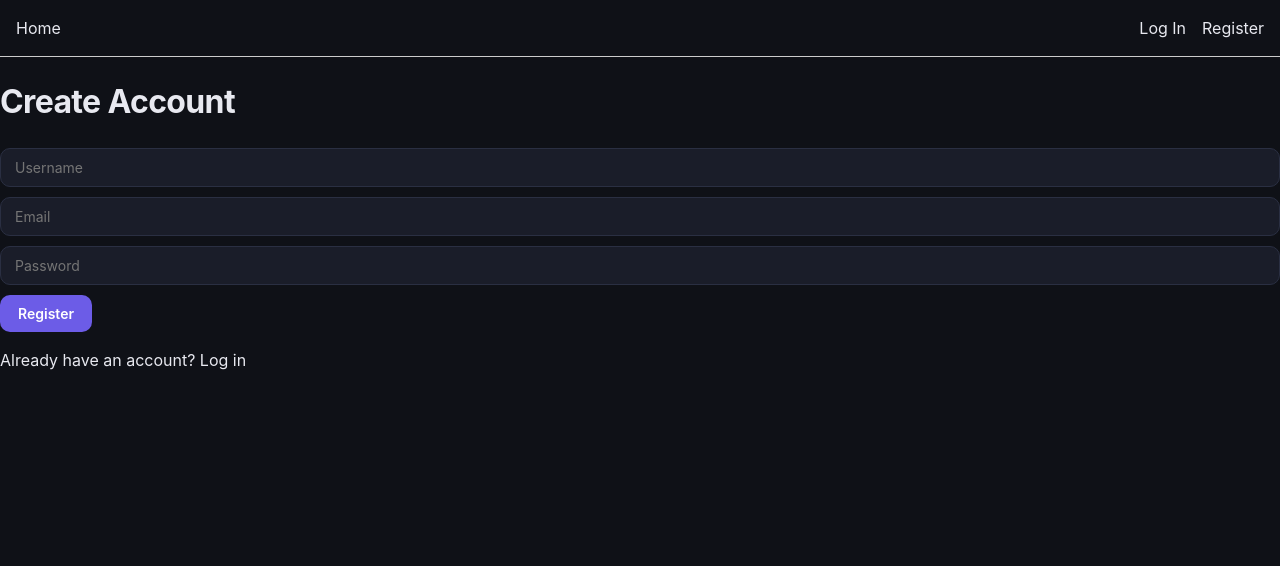
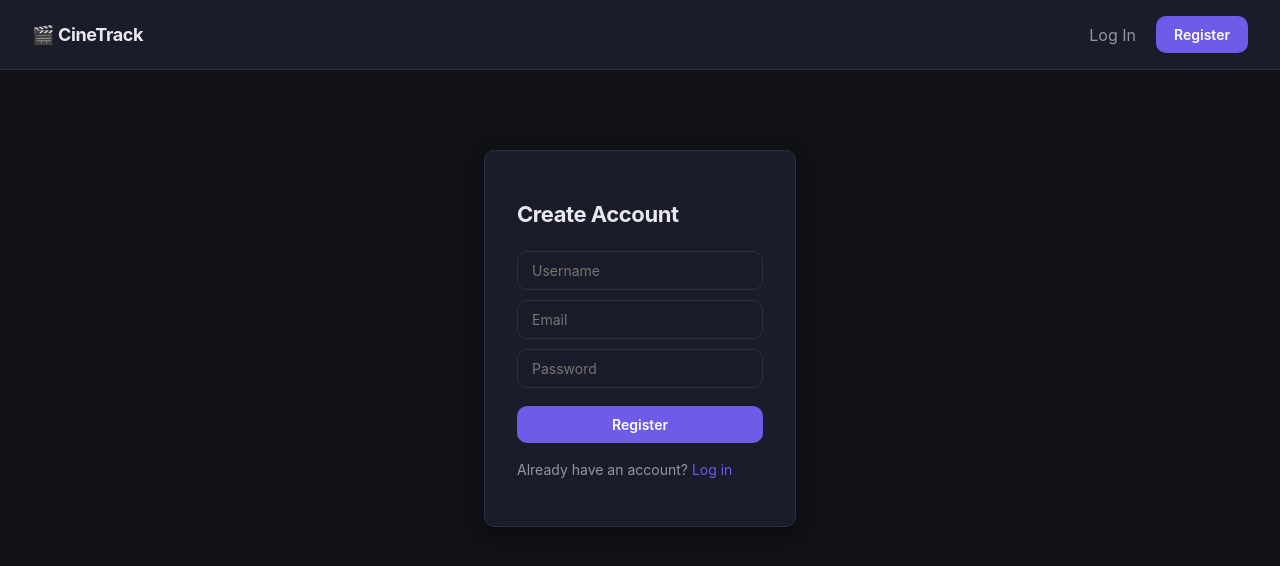
Before and after one commit to veenz-z/cinetrack, a React app in the folder frontend/: page /register in a window 1280 px wide. Shown: the top 566 px of the page. Built offline with nearby package versions, Linux system fonts and the light colour scheme; no server answers; the HTML template or start-up script is replaced by a standard one.

Commit message:
more styling

```diff
--- a/frontend/src/components/NavBar.jsx
+++ b/frontend/src/components/NavBar.jsx
@@ -11,18 +11,40 @@ function NavBar() {
     }
 
     return (
-        <nav style={{ display: 'flex', gap: '16px', padding: '16px', borderBottom: '1px solid #ccc' }}>
-            <Link to="/">Home</Link>
+        <nav
+            style={{
+                display: 'flex',
+                alignItems: 'center',
+                gap: '20px',
+                padding: '16px 32px',
+                background: 'var(--color-surface)',
+                borderBottom: '1px solid var(--color-border)',
+            }}
+        >
+            <Link to="/" style={{ fontWeight: 700, fontSize: '18px', letterSpacing: '-0.02em' }}>
+                🎬 CineTrack
+            </Link>
+
             {user ? (
                 <>
-                    <Link to="/watchlist">My Watchlist</Link>
-                    <span style={{ marginLeft: 'auto' }}>Hi, {user.username}</span>
-                    <button onClick={handleLogout}>Log Out</button>
+                    <Link to="/watchlist" style={{ color: 'var(--color-text-muted)' }}>
+                        My Watchlist
+                    </Link>
+                    <span style={{ marginLeft: 'auto', color: 'var(--color-text-muted)', fontSize: '14px' }}>
+            Hi, {user.username}
+          </span>
+                    <button onClick={handleLogout} style={{ background: 'transparent', border: '1px solid var(--color-border)' }}>
+                        Log Out
+                    </button>
                 </>
             ) : (
                 <>
-                    <Link to="/login" style={{ marginLeft: 'auto' }}>Log In</Link>
-                    <Link to="/register">Register</Link>
+                    <Link to="/login" style={{ marginLeft: 'auto', color: 'var(--color-text-muted)' }}>
+                        Log In
+                    </Link>
+                    <Link to="/register">
+                        <button>Register</button>
+                    </Link>
                 </>
             )}
         </nav>
--- a/frontend/src/pages/Home.jsx
+++ b/frontend/src/pages/Home.jsx
@@ -45,51 +45,42 @@ function Home() { // start of the component
         }
     }
 
-    return ( // web page look
-        <div>
-            <h1>CineTrack</h1>
-            <form onSubmit={handleSearch}>
+    return ( // web page
+        <div style={{ maxWidth: '1100px', margin: '0 auto', padding: '40px 24px' }}>
+            <h1 style={{ fontSize: '32px', marginBottom: '24px' }}>Find your next watch</h1>
+
+            <form
+                onSubmit={handleSearch}
+                style={{ display: 'flex', gap: '10px', maxWidth: '480px', marginBottom: '24px' }}
+            >
                 <input
                     type="text"
                     placeholder="Search movies or shows..."
                     value={query}
                     onChange={(e) => setQuery(e.target.value)}
+                    style={{ marginBottom: 0 }}
                 />
-                <button type="submit">{isSearching ? 'Searching...' : 'Search'}</button>
+                <button type="submit" disabled={isSearching}>
+                    {isSearching ? 'Searching...' : 'Search'}
+                </button>
             </form>
 
-            {message && <p>{message}</p>}
+            {message && (
+                <p style={{ color: 'var(--color-text-muted)', marginBottom: '20px' }}>{message}</p>
+            )}
 
-            <div style={{ display: 'flex', flexWrap: 'wrap', gap: '16px' }}>
+            <div style={{ display: 'flex', flexWrap: 'wrap', gap: '20px' }}>
                 {results.map((item) => (
-                    // <div key={item.tmdb_id} style={{ width: '150px' }}>
-                    //     <Link to={`/title/${item.media_type}/${item.tmdb_id}`}>
-                    //         {item.poster_path ? (
-                    //             <img
-                    //                 src={`https://image.tmdb.org/t/p/w200${item.poster_path}`}
-                    //                 alt={item.title}
-                    //                 style={{ width: '100%' }}
-                    //             />
-                    //         ) : (
-                    //             <div style={{ height: '200px', background: '#ccc' }}>No image</div>
-                    //         )}
-                    //         <p>{item.title}</p>
-                    //     </Link>
-                    //     <button onClick={() => handleAdd(item)}>Add to Watchlist</button>
-                    // </div>
-                    <div style={{ display: 'flex', flexWrap: 'wrap', gap: '16px' }}>
-                        {results.map((item) => (
-                            <MediaCard
-                                key={item.tmdb_id}
-                                item={item}
-                                actions={<button onClick={() => handleAdd(item)}>Add to Watchlist</button>}
-                            />
-                        ))}
-                    </div>
+                    <MediaCard
+                        key={item.tmdb_id}
+                        item={item}
+                        actions={<button onClick={() => handleAdd(item)} style={{ width: '100%' }}>Add to Watchlist</button>}
+                    />
                 ))}
             </div>
         </div>
     );
 }
 
+
 export default Home; // exporting to se in router
--- a/frontend/src/pages/ItemDetail.jsx
+++ b/frontend/src/pages/ItemDetail.jsx
@@ -22,18 +22,34 @@ function ItemDetail() { // the whole component
     //checks if item has video type of trailer to show it or not
     // the "?" makes the program prevent from crashing
 
-    return ( // web look
-        <div>
-            <h1>{item.title || item.name}</h1>
-            <p>{item.overview}</p>
+    return (
+        <div style={{ maxWidth: '900px', margin: '0 auto', padding: '40px 24px' }}>
+            <div style={{ display: 'flex', gap: '32px', flexWrap: 'wrap', marginBottom: '32px' }}>
+                {item.poster_path && (
+                    <img
+                        src={`https://image.tmdb.org/t/p/w300${item.poster_path}`}
+                        alt={item.title || item.name}
+                        style={{ width: '220px', borderRadius: 'var(--radius)', boxShadow: 'var(--shadow)' }}
+                    />
+                )}
+                <div style={{ flex: 1, minWidth: '280px' }}>
+                    <h1 style={{ fontSize: '28px', marginBottom: '12px' }}>{item.title || item.name}</h1>
+                    <p style={{ color: 'var(--color-text-muted)', lineHeight: 1.7 }}>{item.overview}</p>
+                </div>
+            </div>
+
             {trailer && (
-                <iframe
-                    width="560"
-                    height="315"
-                    src={`https://www.youtube.com/embed/${trailer.key}`}
-                    title="Trailer"
-                    allowFullScreen
-                />
+                <div>
+                    <h3 style={{ marginBottom: '12px' }}>Trailer</h3>
+                    <iframe
+                        width="100%"
+                        height="450"
+                        style={{ maxWidth: '800px', borderRadius: 'var(--radius)', border: 'none' }}
+                        src={`https://www.youtube.com/embed/${trailer.key}`}
+                        title="Trailer"
+                        allowFullScreen
+                    />
+                </div>
             )}
         </div>
     );
--- a/frontend/src/pages/Login.jsx
+++ b/frontend/src/pages/Login.jsx
@@ -28,9 +28,18 @@ function Login() {
         }
     }
 
-    return ( // website look
-        <div>
-            <h1>Log In</h1>
+    return ( // web look
+        <div style={{ maxWidth: '360px', margin: '80px auto', padding: '0 24px' }}>
+            <div
+                style={{
+                    background: 'var(--color-surface)',
+                    border: '1px solid var(--color-border)',
+                    borderRadius: 'var(--radius)',
+                    padding: '32px',
+                    boxShadow: 'var(--shadow)',
+                }}
+            >
+                <h1 style={{ fontSize: '22px', marginBottom: '20px' }}>Log In</h1>
                 <form onSubmit={handleSubmit}>
                     <input
                         type="email"
@@ -46,14 +55,15 @@ function Login() {
                         onChange={(e) => setPassword(e.target.value)}
                         required
                     />
-                {error && <p style={{ color: 'red' }}>{error}</p>}
-                <button type="submit" disabled={isSubmitting}>
+                    {error && <p style={{ color: 'var(--color-danger)', fontSize: '14px' }}>{error}</p>}
+                    <button type="submit" disabled={isSubmitting} style={{ width: '100%', marginTop: '8px' }}>
                         {isSubmitting ? 'Logging in...' : 'Log In'}
                     </button>
                 </form>
-            <p>
-                No account? <Link to="/register">Register</Link>
+                <p style={{ marginTop: '16px', fontSize: '14px', color: 'var(--color-text-muted)' }}>
+                    No account? <Link to="/register" style={{ color: 'var(--color-primary)' }}>Register</Link>
                 </p>
+            </div>
         </div>
     );
 }
--- a/frontend/src/pages/Register.jsx
+++ b/frontend/src/pages/Register.jsx
@@ -29,9 +29,18 @@ function Register() { // this is a react component
         }
     }
 
-    return ( // this is our page look
-        <div>
-            <h1>Create Account</h1>
+    return ( // web look
+        <div style={{ maxWidth: '360px', margin: '80px auto', padding: '0 24px' }}>
+            <div
+                style={{
+                    background: 'var(--color-surface)',
+                    border: '1px solid var(--color-border)',
+                    borderRadius: 'var(--radius)',
+                    padding: '32px',
+                    boxShadow: 'var(--shadow)',
+                }}
+            >
+                <h1 style={{ fontSize: '22px', marginBottom: '20px' }}>Create Account</h1>
                 <form onSubmit={handleSubmit}>
                     <input
                         type="text"
@@ -54,14 +63,15 @@ function Register() { // this is a react component
                         onChange={(e) => setPassword(e.target.value)}
                         required
                     />
-                {error && <p style={{ color: 'red' }}>{error}</p>}
-                <button type="submit" disabled={isSubmitting}>
+                    {error && <p style={{ color: 'var(--color-danger)', fontSize: '14px' }}>{error}</p>}
+                    <button type="submit" disabled={isSubmitting} style={{ width: '100%', marginTop: '8px' }}>
                         {isSubmitting ? 'Creating account...' : 'Register'}
                     </button>
                 </form>
-            <p>
-                Already have an account? <Link to="/login">Log in</Link>
+                <p style={{ marginTop: '16px', fontSize: '14px', color: 'var(--color-text-muted)' }}>
+                    Already have an account? <Link to="/login" style={{ color: 'var(--color-primary)' }}>Log in</Link>
                 </p>
+            </div>
         </div>
     );
 }
```
Lines whose indentation alone changed are shown as unchanged.
